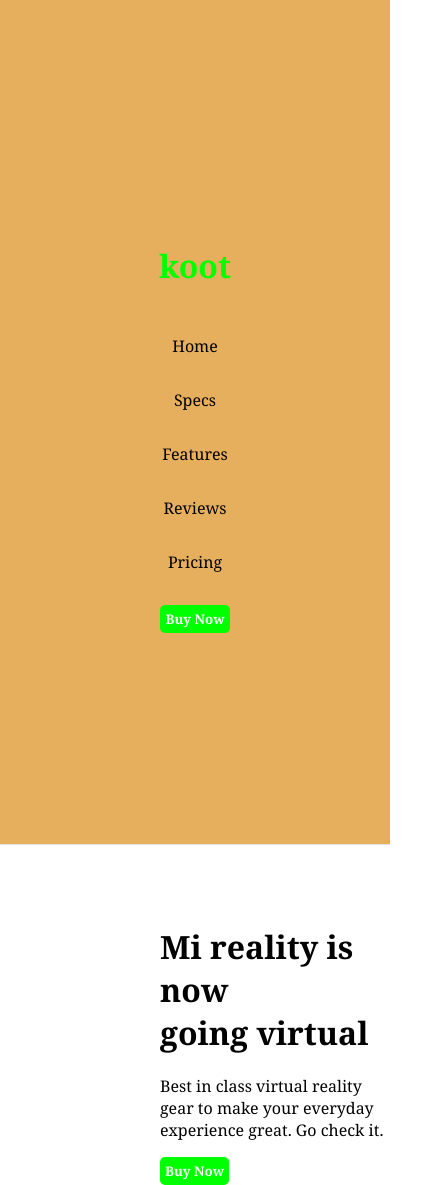
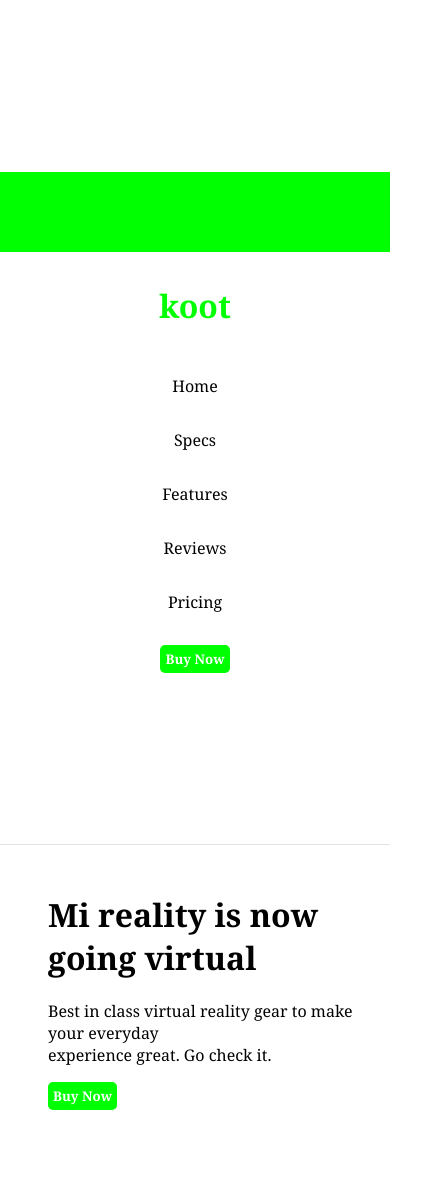
Before and after one commit to kaverigotkhindi/Product_Landing_Page, a plain HTML site: page index.html in a window 390 px wide. Shown: the whole page, 435 px wide, since content can reach past the window. After the commit the page ends 1110 px from the top, so only its background shows below. Drawn offline with Linux system fonts and the light colour scheme.

Commit message:
Add files via upload

```diff
--- a/index.html
+++ b/index.html
@@ -9,6 +9,7 @@
 </head>
 <body>
     <header>
+        <div class="green-bar"></div>
         <p class="logo">koot</p>
         <div class="nav">
         <div>Home</div>
--- a/style.css
+++ b/style.css
@@ -4,6 +4,10 @@ body{
     box-sizing: border-box;
     /* border:1px solid black; */
     font-family:Cambria, Cochin, Georgia, Times, 'Times New Roman', serif;
+}
+.green-bar{
+    /* display: none; */
+
 }
 .logo{
     color: rgb(0, 255, 0);
@@ -19,7 +23,8 @@ header{
     justify-content: space-evenly;
     align-items: baseline;
     border-bottom: 1px solid rgb(231, 225, 225);
-   background-color: rgb(230, 175, 93);
+   /* background-color: rgb(230, 175, 93); */
+
 }
 
 .nav{
@@ -47,14 +52,21 @@ button{
     cursor: pointer;
 }
 main{
-    margin-left: 10rem ;
-    margin-top: 5rem;
+    margin-left: 16rem ;
+    margin-top: 3rem;
 }
 main h1{
     font-weight: 900;
 }
 
 @media all and (max-width : 600px){
+    .green-bar{
+    display: block;
+    background-color: rgb(0, 255, 0);
+    height: 5rem;
+    width: 100%;
+    /* margin-top: 0; */
+    }
     header{
         width:100vw ;
         height: 100vh;
@@ -62,12 +74,14 @@ main h1{
         flex-direction: column;
         justify-content: center;
         align-items: center;
+        overflow-x: hidden;
+        display: hidden;
 
     }
 
-    .nav{
+    .nav {
         flex-direction: column;
-
+        margin: 0;
     }
     .nav div{
         margin: 1rem;
@@ -75,4 +89,8 @@ main h1{
     header button{
       margin-top: 1rem;
     }
+   main{
+    margin-left: 3rem;
+   }
+
 }
```
